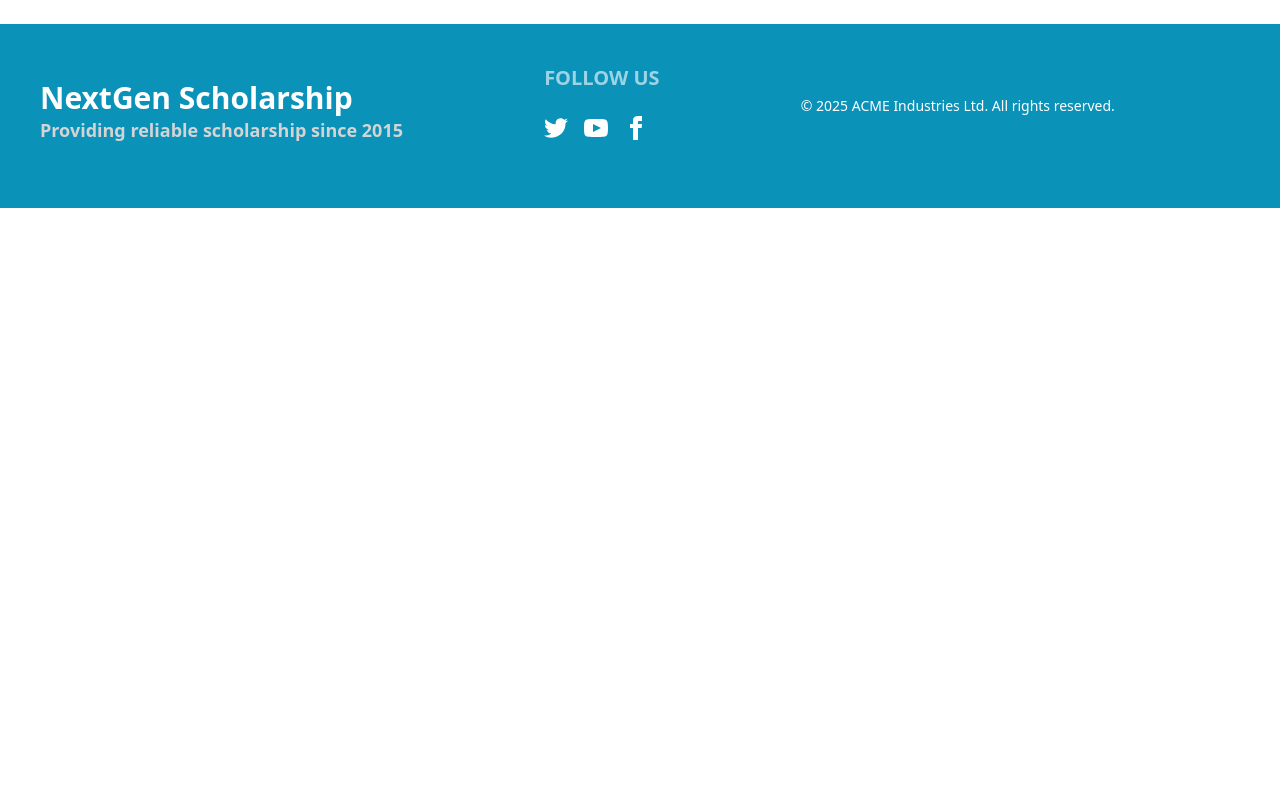
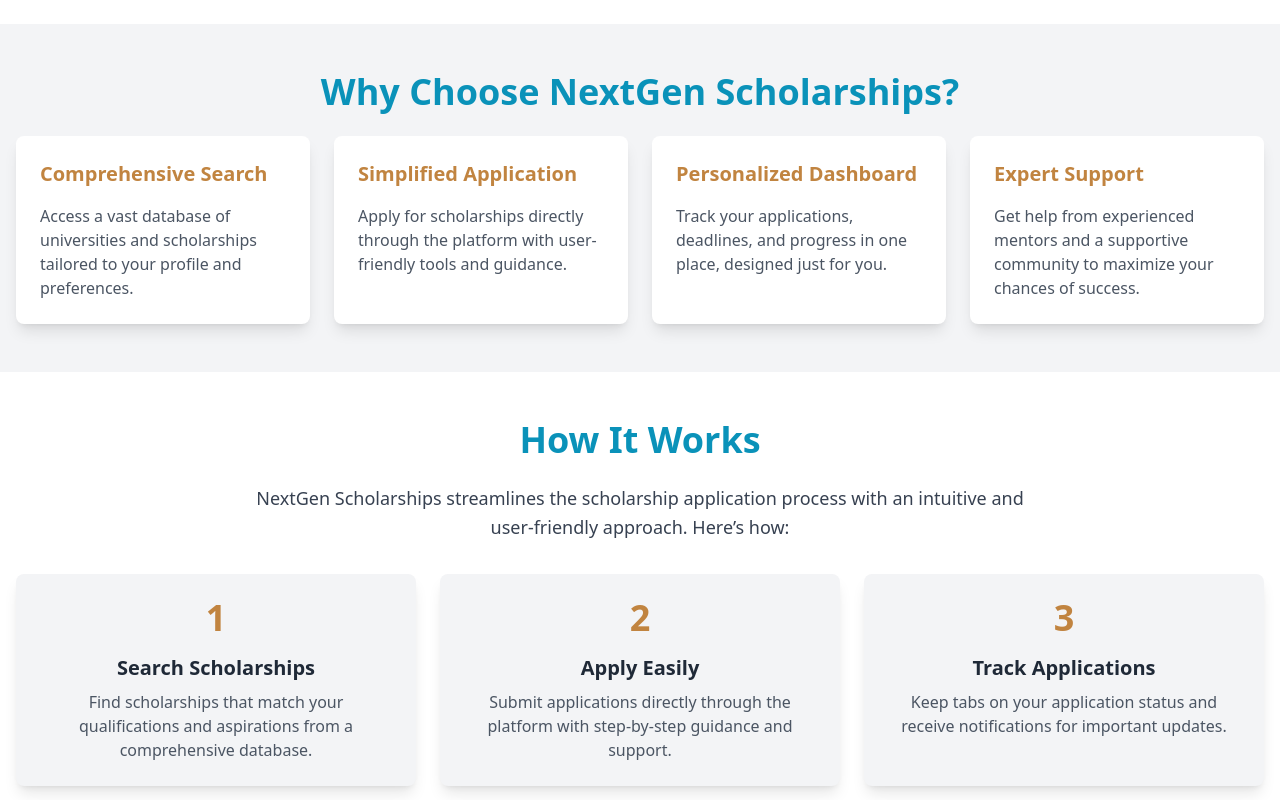
Before and after one commit to Sabbir1441/nextgen-scholarships-client, a React (Vite) app: page / in a window 1280 px wide. Shown: the part 1540-2340 px from the top of the page. Before the commit the page ends 1748 px from the top, so only its background shows below. Built offline with nearby package versions, Linux system fonts and the light colour scheme; no server answers.

Commit message:
added readme.md file and do some work

```diff
--- a/src/Pages/AllScholarship/ScholarshipDetails/ScholarshipDetails.jsx
+++ b/src/Pages/AllScholarship/ScholarshipDetails/ScholarshipDetails.jsx
@@ -28,7 +28,7 @@ const ScholarshipDetails = () => {
     }, [id]);
 
     if (!scholarship) {
-        return <p>Loading...</p>;  // Show loading text while data is being fetched
+        return <p>Loading...</p>;
     }
 
     return (
--- a/src/Pages/Dashboard/ManageApplications/ManageApplications.jsx
+++ b/src/Pages/Dashboard/ManageApplications/ManageApplications.jsx
@@ -18,7 +18,7 @@ const ManageApplications = () => {
             const response = await axiosSecure.patch(`/applications/${applicationId}/status`, { feedback });
             if (response.data.message === 'Application updated successfully') {
                 Swal.fire("Feedback submitted successfully");
-                refetch(); // Refetch the data after feedback submission
+                refetch();
             }
         } catch (error) {
             Swal.fire("Error", "Failed to submit feedback", "error");
@@ -30,7 +30,7 @@ const ManageApplications = () => {
             const response = await axiosSecure.patch(`/applications/${applicationId}/cancel`);
             if (response.data.message === 'Application canceled successfully') {
                 Swal.fire("Application canceled successfully");
-                refetch(); // Refetch after cancellation
+                refetch();
             }
         } catch (error) {
             Swal.fire("Error", "Failed to cancel application", "error");
--- a/src/Pages/Dashboard/MyApplications/MyApplications.jsx
+++ b/src/Pages/Dashboard/MyApplications/MyApplications.jsx
@@ -37,7 +37,7 @@ const MyApplications = () => {
             if (res.data.modifiedCount > 0) {
                 Swal.fire("Success", "Application updated successfully!", "success");
                 refetch();
-                setEditingApplication(null); // Close the edit form
+                setEditingApplication(null);
             }
         } catch (error) {
             Swal.fire("Error", "Failed to update application.", "error");
@@ -58,7 +58,7 @@ const MyApplications = () => {
                     const response = await axiosSecure.delete(`/applications/${id}`);
                     if (response.status === 200) {
                         Swal.fire('Cancelled!', 'Your application has been cancelled.', 'success');
-                        refetch(); // ডেটা পুনরায় আনুন
+                        refetch();
                     } else {
                         Swal.fire('Failed!', 'Could not cancel the application.', 'error');
                     }
--- a/src/Pages/Dashboard/Payment/Payment.jsx
+++ b/src/Pages/Dashboard/Payment/Payment.jsx
@@ -9,11 +9,10 @@ const Payment = () => {
 
     const stripePromise = loadStripe(import.meta.env.VITE_Payment_Gateway_PK);
 
-    const { id } = useParams();  // Using the scholarship ID from the URL
+    const { id } = useParams();
     const [scholarship, setScholarship] = useState(null);
 
     useEffect(() => {
-        // Fetch scholarship data using the scholarship ID
         const fetchScholarship = async () => {
             try {
                 const response = await axios.get(`http://localhost:5000/scholarships/${id}`);
@@ -27,7 +26,7 @@ const Payment = () => {
     }, [id]);
 
     if (!scholarship) {
-        return <p>Loading...</p>;  // Show loading text while data is being fetched
+        return <p>Loading...</p>;
     }
 
 
--- a/src/Pages/Home/Home/Home.jsx
+++ b/src/Pages/Home/Home/Home.jsx
@@ -8,6 +8,93 @@ const Home = () => {
             <Banner></Banner>
             <Category></Category>
             <TopScholarship></TopScholarship>
+
+
+            <section className="py-12 bg-gray-100">
+                <div className="container mx-auto px-4">
+                    <h2 className="text-4xl font-bold text-[#0A92B9] text-center mb-6">
+                        Why Choose NextGen Scholarships?
+                    </h2>
+                    <div className="grid grid-cols-1 sm:grid-cols-2 lg:grid-cols-4 gap-6">
+                        {/* Feature 1 */}
+                        <div className="bg-white shadow-lg rounded-lg p-6">
+                            <h3 className="text-xl font-semibold text-[#C18440] mb-4">
+                                Comprehensive Search
+                            </h3>
+                            <p className="text-gray-600">
+                                Access a vast database of universities and scholarships tailored to your profile and preferences.
+                            </p>
+                        </div>
+                        {/* Feature 2 */}
+                        <div className="bg-white shadow-lg rounded-lg p-6">
+                            <h3 className="text-xl font-semibold text-[#C18440] mb-4">
+                                Simplified Application
+                            </h3>
+                            <p className="text-gray-600">
+                                Apply for scholarships directly through the platform with user-friendly tools and guidance.
+                            </p>
+                        </div>
+                        {/* Feature 3 */}
+                        <div className="bg-white shadow-lg rounded-lg p-6">
+                            <h3 className="text-xl font-semibold text-[#C18440] mb-4">
+                                Personalized Dashboard
+                            </h3>
+                            <p className="text-gray-600">
+                                Track your applications, deadlines, and progress in one place, designed just for you.
+                            </p>
+                        </div>
+                        {/* Feature 4 */}
+                        <div className="bg-white shadow-lg rounded-lg p-6">
+                            <h3 className="text-xl font-semibold text-[#C18440] mb-4">
+                                Expert Support
+                            </h3>
+                            <p className="text-gray-600">
+                                Get help from experienced mentors and a supportive community to maximize your chances of success.
+                            </p>
+                        </div>
+                    </div>
+                </div>
+            </section>
+
+
+
+            <section className="py-12 bg-white text-center">
+                <div className="container mx-auto px-4">
+                    <h2 className="text-4xl font-bold text-[#0A92B9] mb-6">How It Works</h2>
+                    <p className="text-lg text-gray-700 max-w-3xl mx-auto leading-relaxed mb-8">
+                        NextGen Scholarships streamlines the scholarship application process with an intuitive and user-friendly approach. Here’s how:
+                    </p>
+                    <div className="grid grid-cols-1 sm:grid-cols-2 md:grid-cols-3 gap-6">
+                        {/* Step 1 */}
+                        <div className="bg-gray-100 shadow-lg rounded-lg p-6">
+                            <div className="text-4xl text-[#C18440] font-bold mb-4">1</div>
+                            <h3 className="text-xl font-semibold mb-2">Search Scholarships</h3>
+                            <p className="text-gray-600">
+                                Find scholarships that match your qualifications and aspirations from a comprehensive database.
+                            </p>
+                        </div>
+                        {/* Step 2 */}
+                        <div className="bg-gray-100 shadow-lg rounded-lg p-6">
+                            <div className="text-4xl text-[#C18440] font-bold mb-4">2</div>
+                            <h3 className="text-xl font-semibold mb-2">Apply Easily</h3>
+                            <p className="text-gray-600">
+                                Submit applications directly through the platform with step-by-step guidance and support.
+                            </p>
+                        </div>
+                        {/* Step 3 */}
+                        <div className="bg-gray-100 shadow-lg rounded-lg p-6">
+                            <div className="text-4xl text-[#C18440] font-bold mb-4">3</div>
+                            <h3 className="text-xl font-semibold mb-2">Track Applications</h3>
+                            <p className="text-gray-600">
+                                Keep tabs on your application status and receive notifications for important updates.
+                            </p>
+                        </div>
+                    </div>
+                </div>
+            </section>
+
+
+
         </div>
     );
 };
```
Also changed, not shown: 1 other file (tests, documents, lock files or other folders).
